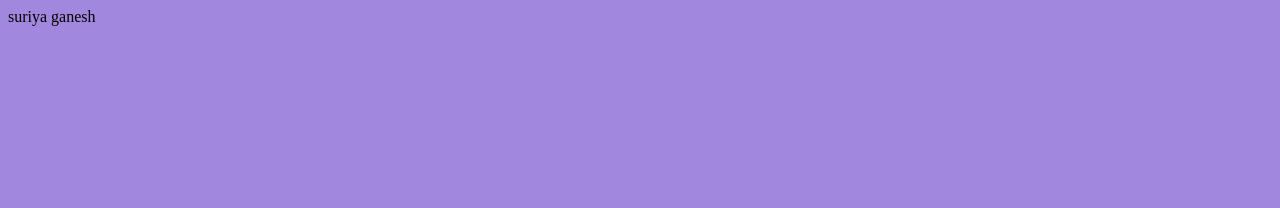
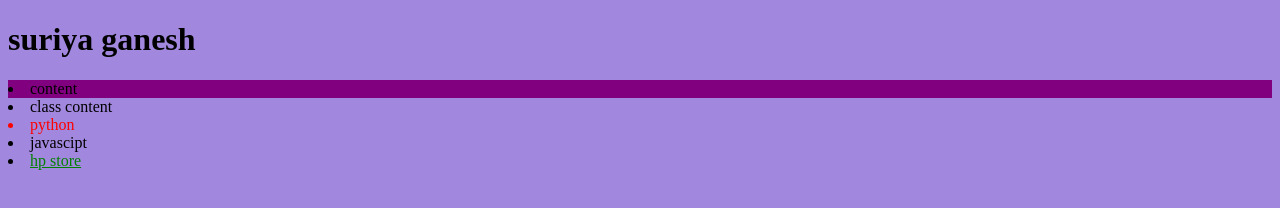
Before and after one commit to suriyaganesh97/cvnew, a plain HTML site: page testJS/test.html in a window 1280 px wide. Drawn offline with Linux system fonts and the light colour scheme.

Commit message:
js new commit

```diff
--- a/testJS/styletest.css
+++ b/testJS/styletest.css
@@ -2,3 +2,8 @@ body
 {
     background-color: rgb(161, 135, 222);
 }
+
+.huge
+{
+    font-size: 10rem;
+}
--- a/testJS/test.html
+++ b/testJS/test.html
@@ -8,7 +8,12 @@
     <title>test HTML</title>
     <link rel="stylesheet" href="styletest.css">
   </head>
-  <body>suriya ganesh
+  <body><h1>suriya ganesh</h1>
+    <li id="testid">full stack developer</li>
+    <li class="testclass">oracle SQL</li>
+    <li class="pyclass">python</li>
+    <li>javascipt</li>
+    <li><a href="https://www.hp.com/in-en/shop">hp store</a></li>
     <script src="test.js"></script>
   </body>
 </html>
--- a/testJS/test.js
+++ b/testJS/test.js
@@ -1,3 +1,6 @@
-var a=8, b=7;
-c=a+b;
-alert(c);
+document.getElementById('testid').innerHTML="content";
+document.getElementsByClassName('testclass')[0].innerHTML="class content";
+document.querySelector('.pyclass').style.color="red";
+document.querySelector('li a').style.color="green";
+document.querySelectorAll('li')[0].style.backgroundColor="purple";
+// console.log(domclass)
```
